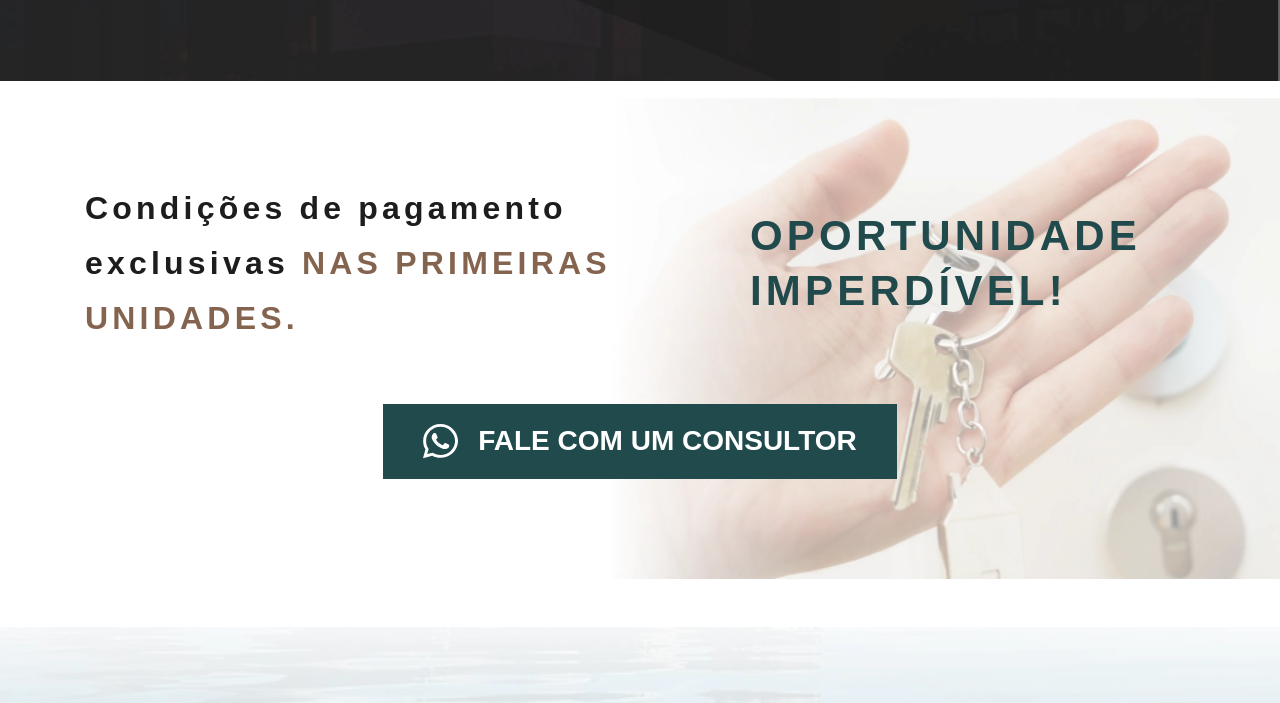
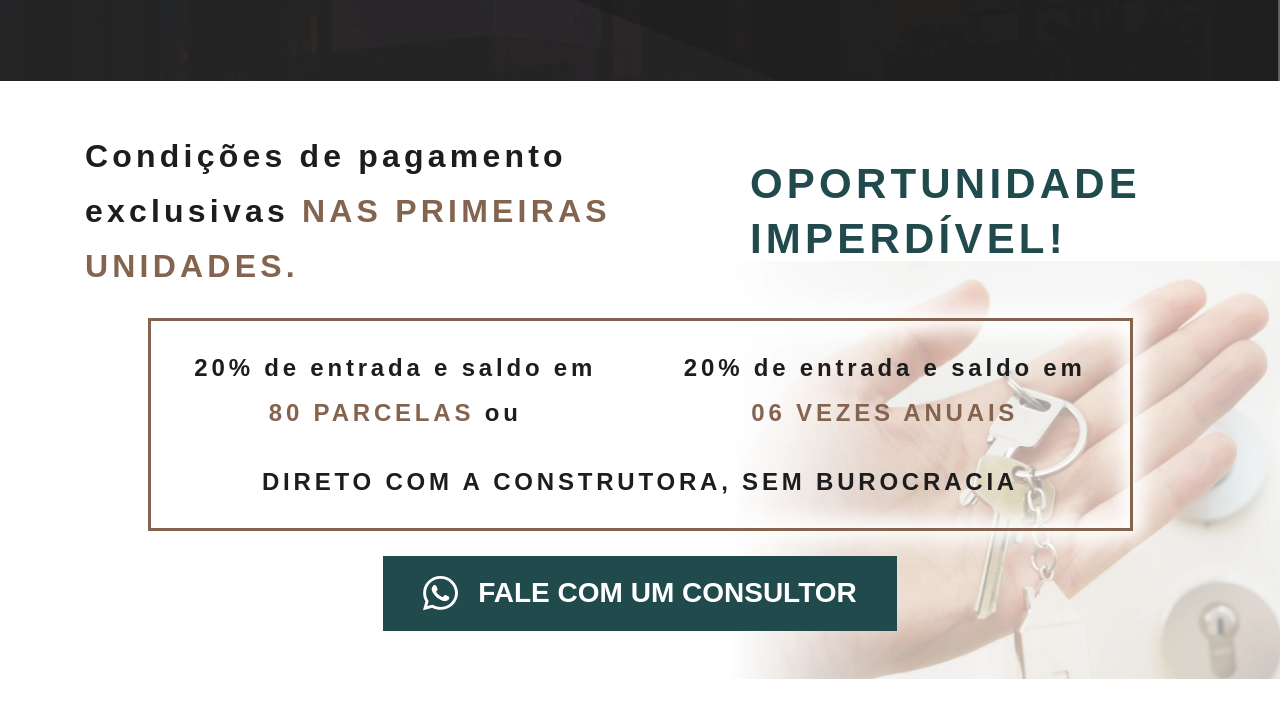
Before and after one commit to ArkMidia/ImoveisTramandai, a plain HTML site: page theroof.html in a window 1280 px wide. Shown: the part 4198-4901 px from the top of the page. Drawn offline with nearby package versions, Linux system fonts and the light colour scheme; a web font is replaced by a local one.

Commit message:
tramandai links

```diff
--- a/assets/css/less/components/buttons.less
+++ b/assets/css/less/components/buttons.less
@@ -63,7 +63,7 @@
     &:hover {
         color: white;
         box-shadow: 0 0 30px rgba(255, 255, 255, 0.5);
-        background-color: rgba(33, 74, 77, 0.8);
+        background-color: rgb(39, 104, 109);
 
     }
 
--- a/assets/css/less/pages/theroof.less
+++ b/assets/css/less/pages/theroof.less
@@ -722,20 +722,56 @@
         }
     }
 
+    .payment {
+        border: 3px solid #85644F;
+        margin-top: 24px;
+        margin-right: 15px;
+        margin-left: 15px;
+        box-shadow: 0 0 20px 10px white, inset 0 0 20px 10px white;
+
+        p {
+            font: 600 24px @fontC;
+            color: #1D1D1D;
+            letter-spacing: 2.4px;
+            line-height: 40px;
+            text-align: center;
+            margin-top: 24px;
+
+            &.strong {
+                font-weight: 800;
+                text-transform: uppercase;
+                color: #1d1d1d;
+                margin-bottom: 24px;
+            }
+
+            @media screen and (min-width: 600px) {
+                font: 38px;
+                letter-spacing: 3.8px;
+                line-height: 45px;
+                margin-bottom: 24px;
+                margin-right: -15px;
+                margin-left: -15px;
+
+                &.strong {
+                    margin-top: 0;
+                }
+            }
+        }
+    }
+
     .button {
-        margin-top: 32px;
+        margin-top: 18px;
         display: flex;
         justify-content: center;
 
         @media screen and (min-width: 600px) {
-            margin-top: 58px;
+            margin-top: 25px;
         }
     }
 
     @media screen and (min-width: 600px) {
-        padding-top: 100px;
-        padding-bottom: 100px;
         background-image: url('../img/bg-cta.webp');
-        background-position: bottom 0 left 0;
+        background-position: bottom 0 right -200px;
+        background-size: contain;
     }
 }
--- a/theroof.html
+++ b/theroof.html
@@ -152,7 +152,7 @@
                     <h2>Empreendimento Alto Padrão</h2>
                     <p>Construindo seus sonhos perto do mar</p>
 
-                    <a href="https://wa.me/+5551997111444?text=Ol%C3%A1!%20Gostaria%20de%20mais%20informa%C3%A7%C3%B5es." class="btn__transparent">
+                    <a href="https://wa.me/+5551997111444?text=Ol%C3%A1!%20Gostaria%20de%20mais%20informa%C3%A7%C3%B5es." class="btn__transparent" target="_blank">
                         <img src="assets/img/icon-whats-green.svg" alt="Fale conosco">
                         Fale com um Consultor
                     </a>
@@ -444,15 +444,28 @@
 
     <section class="page__cta" id="cta">
         <div class="container">
-            <div class="row align-items-center">
+            <div class="row align-items-center justify-content-center">
                 <div class="col-md-7">
                     <h2>Condições de pagamento exclusivas <span class="mark__bold">nas primeiras unidades.</span></h2>
                 </div>
                 <div class="col-md-5">
                     <h3>OPORTUNIDADE IMPERDÍVEL!</h3>
                 </div>
+                <div class="col-md-11">
+                    <div class="row payment">
+                        <div class="col-md-6">
+                            <p>20% de entrada e saldo em<br> <span class="mark__bold">80 parcelas</span> ou</p>
+                        </div>
+                        <div class="col-md-6">
+                            <p>20% de entrada e saldo em<br> <span class="mark__bold">06 vezes anuais</span></p>
+                        </div>
+                        <div class="col-md-12">
+                            <p class="strong">Direto com a construtora, sem burocracia</p>
+                        </div>
+                    </div>
+                </div>
                 <div class="col-md-12 button">
-                    <a href="https://wa.me/+5551997111444?text=Ol%C3%A1!%20Gostaria%20de%20mais%20informa%C3%A7%C3%B5es." class="btn__black">
+                    <a href="https://wa.me/+5551997111444?text=Ol%C3%A1!%20Gostaria%20de%20mais%20informa%C3%A7%C3%B5es." class="btn__black" target="_blank">
                         <img src="assets/img/icon-whats-white.svg" alt="Fale conosco">
                         Fale com um Consultor
                     </a>
@@ -590,7 +603,7 @@
                 <div class="col-md-3">
                     <div class="ark__copy">
                         <p>Desenvolvido por:</p>
-                        <a href="https://www.instagram.com/ark.midia">
+                        <a href="https://www.instagram.com/ark.midia" target="_blank">
                             <img src="assets/img/logo-ark.svg" alt="Ark Mídia">
                         </a>
                     </div>
@@ -599,7 +612,7 @@
         </div>
     </footer>
 
-    <a class="button__whatsapp--floating animate__animated animate__bounceInDown" href="https://wa.me/+5551997111444?text=Ol%C3%A1!%20Gostaria%20de%20mais%20informa%C3%A7%C3%B5es.">
+    <a class="button__whatsapp--floating animate__animated animate__bounceInDown" href="https://wa.me/+5551997111444?text=Ol%C3%A1!%20Gostaria%20de%20mais%20informa%C3%A7%C3%B5es." target="_blank">
         <i class="fa-brands fa-whatsapp"></i>
     </a>
 
```
Also changed, not shown: costero.html (+4 -4 lines), essence.html (+4 -4 lines), index.html (+10 -10 lines), assets/css/main.css, assets/css/main.less (line endings or trailing spaces).
